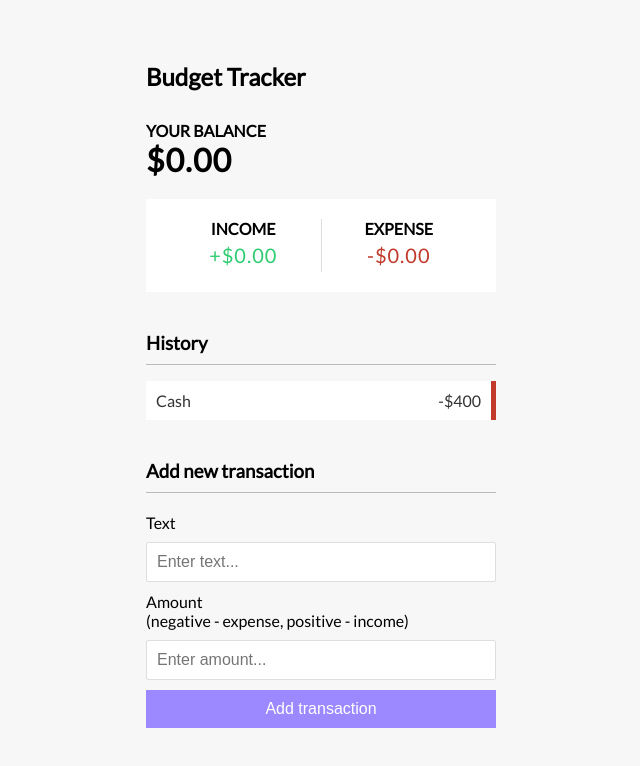
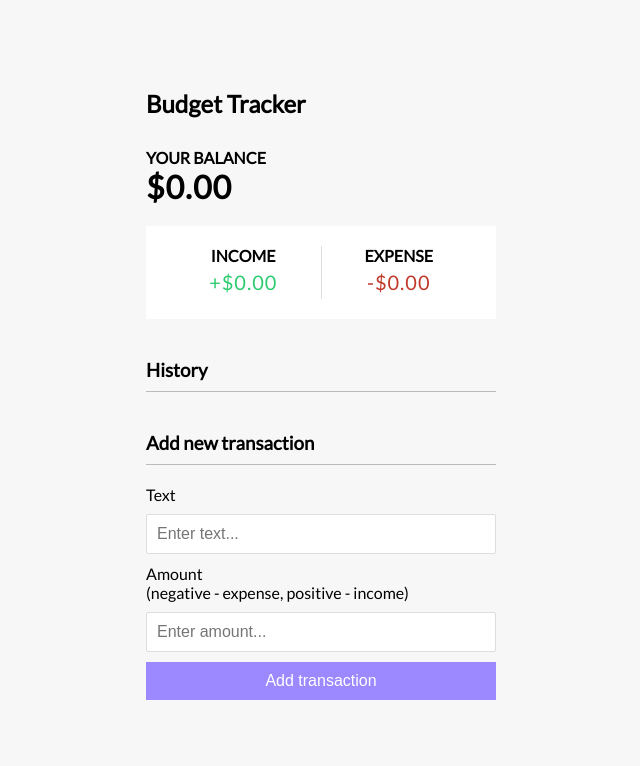
Before and after one commit to JacobDangCS/budget-tracker, a React (Create React App) app: page / in a window 1280 px wide. Shown: the top 766 px of the page, without its empty margins (319-959 px from the left). Built offline with nearby package versions, Linux system fonts and the light colour scheme.

Commit message:
added new files

```diff
--- a/src/components/TransList.js
+++ b/src/components/TransList.js
@@ -1,13 +1,15 @@
-import React from 'react';
+import React, { useContext } from 'react';
+import { GlobalContext } from '../context/GlobalState';
+import { Transaction } from './Transaction';
 
 export const TransList = () => {
+  const { transactions } = useContext(GlobalContext);
+
   return (
     <>
-    <h3>History</h3>
+      <h3>History</h3>
       <ul className="list">
-        <li className="minus">
-          Cash <span>-$400</span><button className="delete-btn">x</button>
-        </li>
+        {transactions.map(transaction => { <Transaction key={transaction.id} transaction={transaction}/> })}
       </ul>
     </>
   )
--- /dev/null
+++ b/src/components/Transaction.js
@@ -0,0 +1,9 @@
+import React from 'react'
+
+export const Transaction = ({transaction}) => {
+    return (
+        <li className="minus">
+            {transaction.text} <span>-$400</span><button className="delete-btn">x</button>
+        </li>
+    )
+}
```
